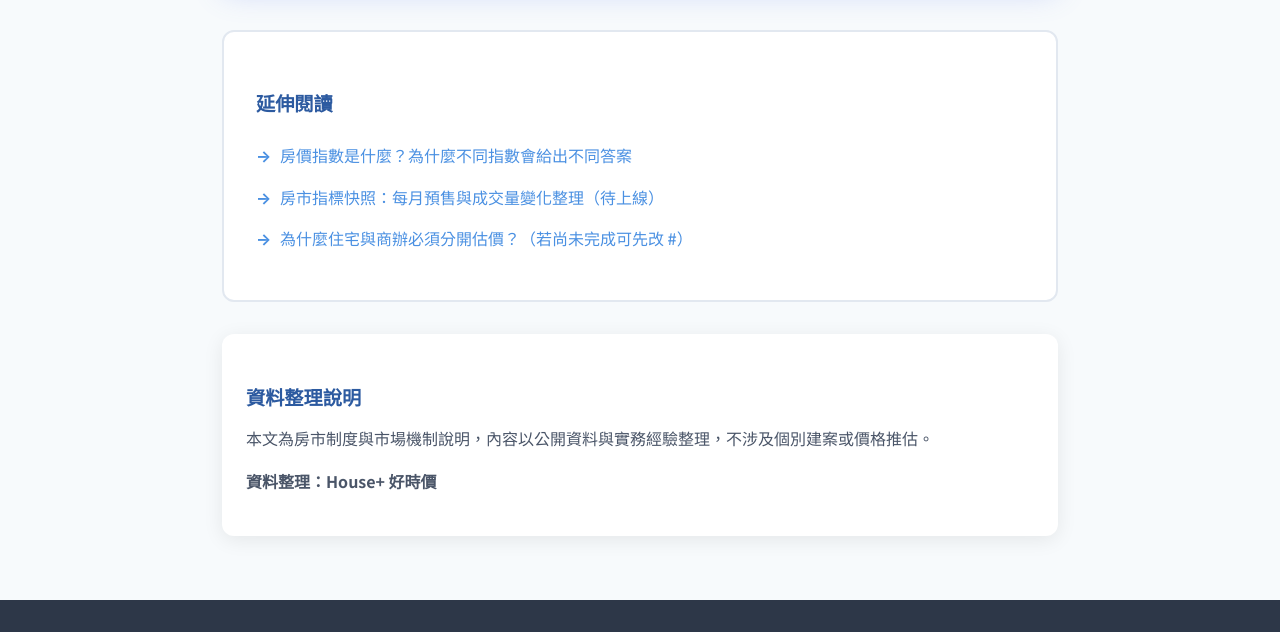
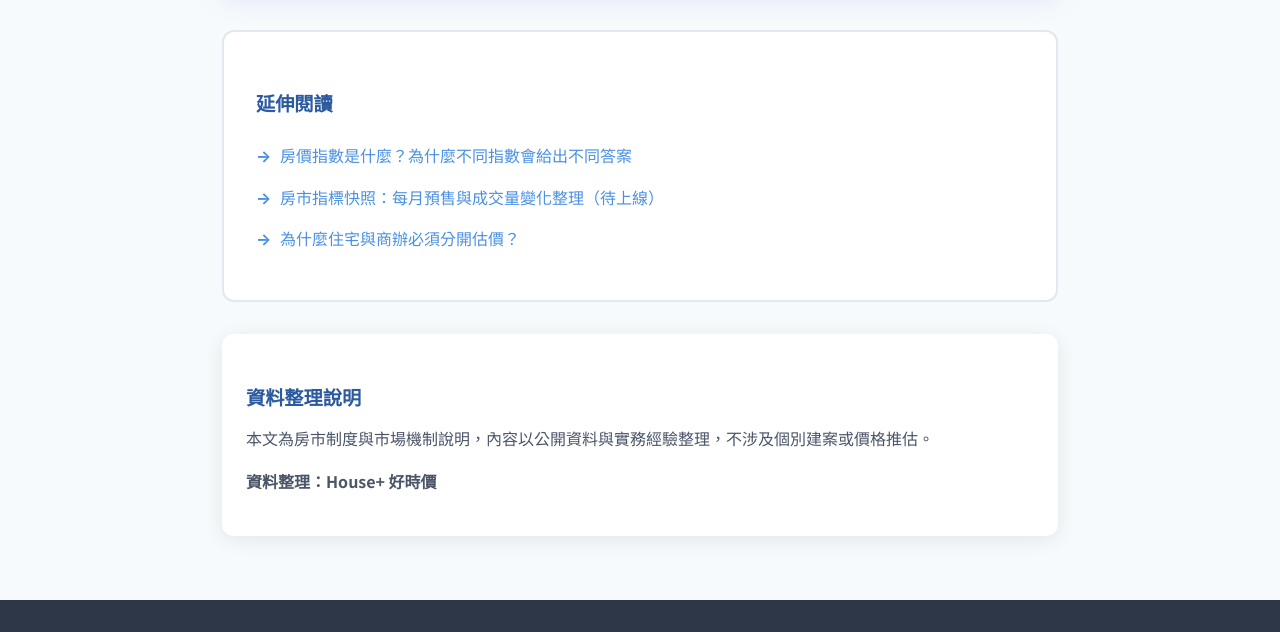
Before and after one commit to memostar-s/insight, a plain HTML site: page article2.html in a window 1280 px wide. Shown: the part 5979-6611 px from the top of the page. Drawn offline with Linux system fonts and the light colour scheme.

Commit message:
Update article2.html

```diff
--- a/article2.html
+++ b/article2.html
@@ -566,7 +566,7 @@
       <ul>
         <li><a href="Article1.html">房價指數是什麼？為什麼不同指數會給出不同答案</a></li>
         <li><a href="#">房市指標快照：每月預售與成交量變化整理（待上線）</a></li>
-        <li><a href="Article3.html">為什麼住宅與商辦必須分開估價？（若尚未完成可先改 #）</a></li>
+        <li><a href="article3.html">為什麼住宅與商辦必須分開估價？</a></li>
       </ul>
     </div>
 
```
